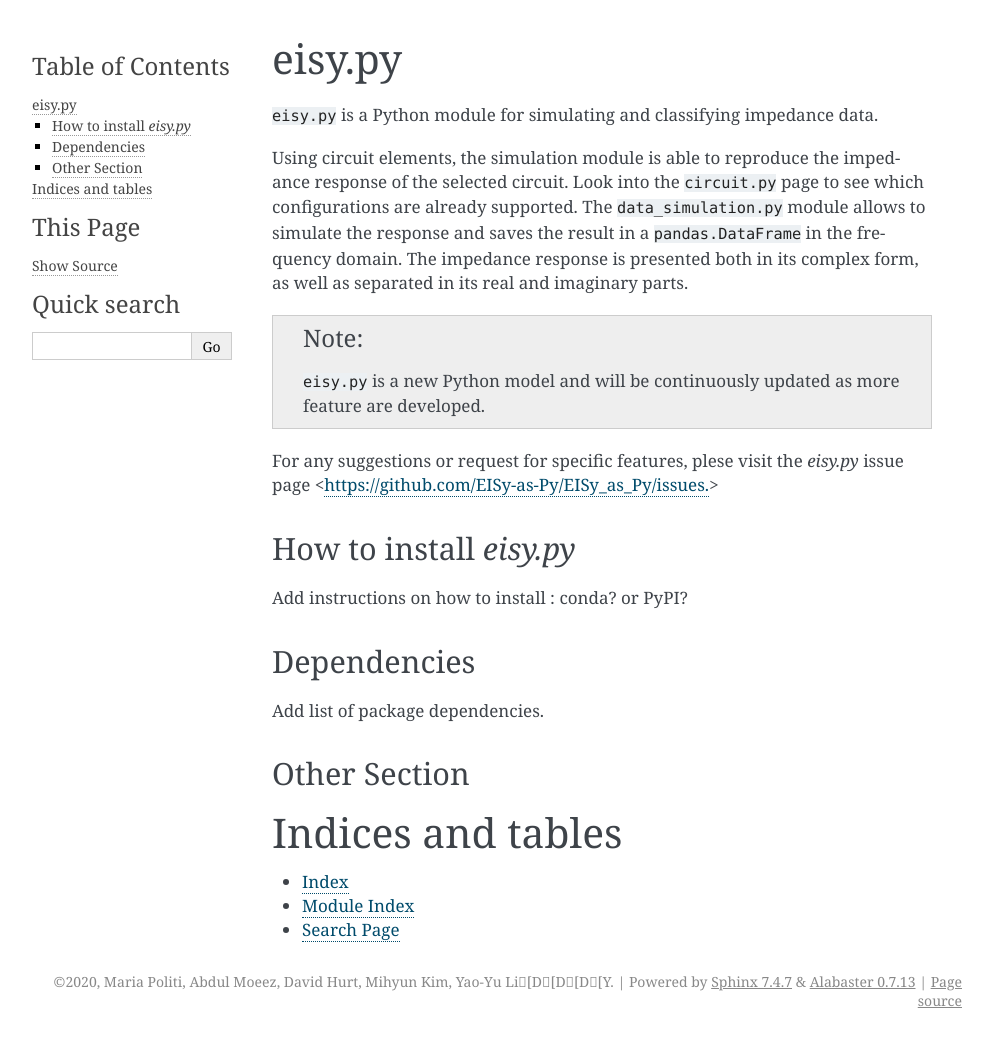
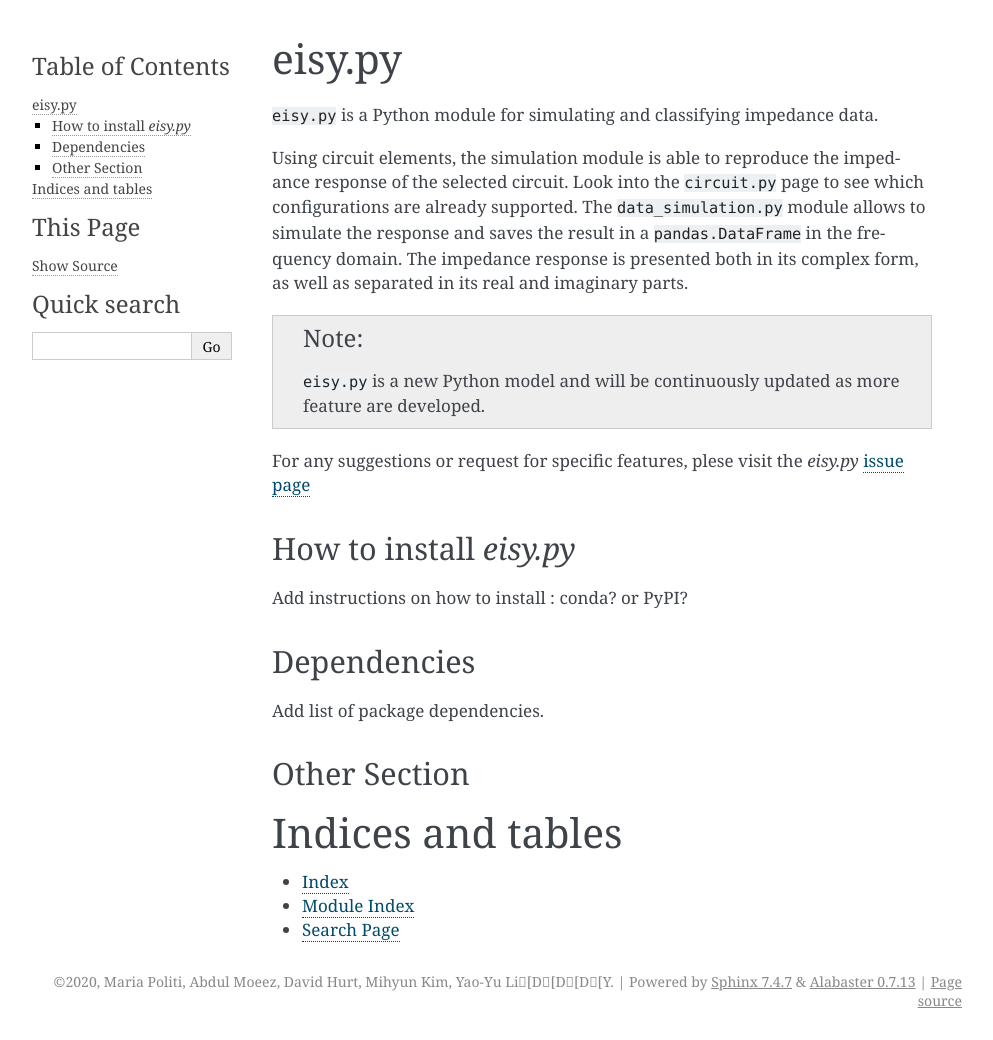
Before and after one commit to EISy-as-Py/eisy, a Sphinx documentation site: the page built from doc/index.rst, in a window 1280 px wide. Shown: the whole page, without its empty margins (148-1141 px from the left). Built offline with Sphinx 7.4.7, drawn with Linux system fonts in a browser that asks for light colours; pages that are not in the unit, such as notebooks, are missing from menus.

Commit message:
Fixex more bugs

```diff
--- a/doc/index.rst
+++ b/doc/index.rst
@@ -17,7 +17,7 @@ frequency domain. The impedance response is  presented both in its complex form,
 .. note::
   :code:`eisy.py` is a new Python model and will be continuously updated as more feature are developed.
 
-For any suggestions or request for specific features, plese visit the `eisy.py` issue page <https://github.com/EISy-as-Py/EISy_as_Py/issues.>
+For any suggestions or request for specific features, plese visit the `eisy.py` `issue page <https://github.com/EISy-as-Py/EISy_as_Py/issues.>`_
 
 How to install `eisy.py`
 -----------------------
```
